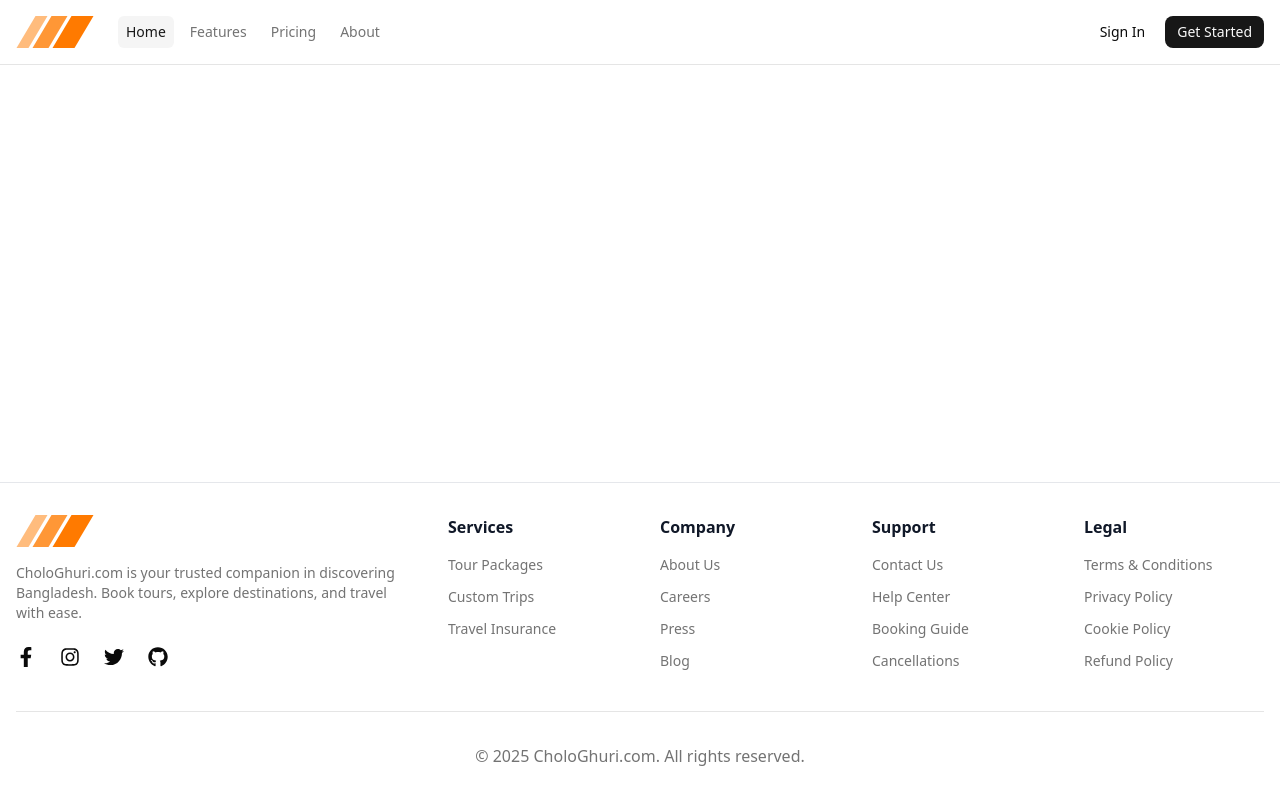
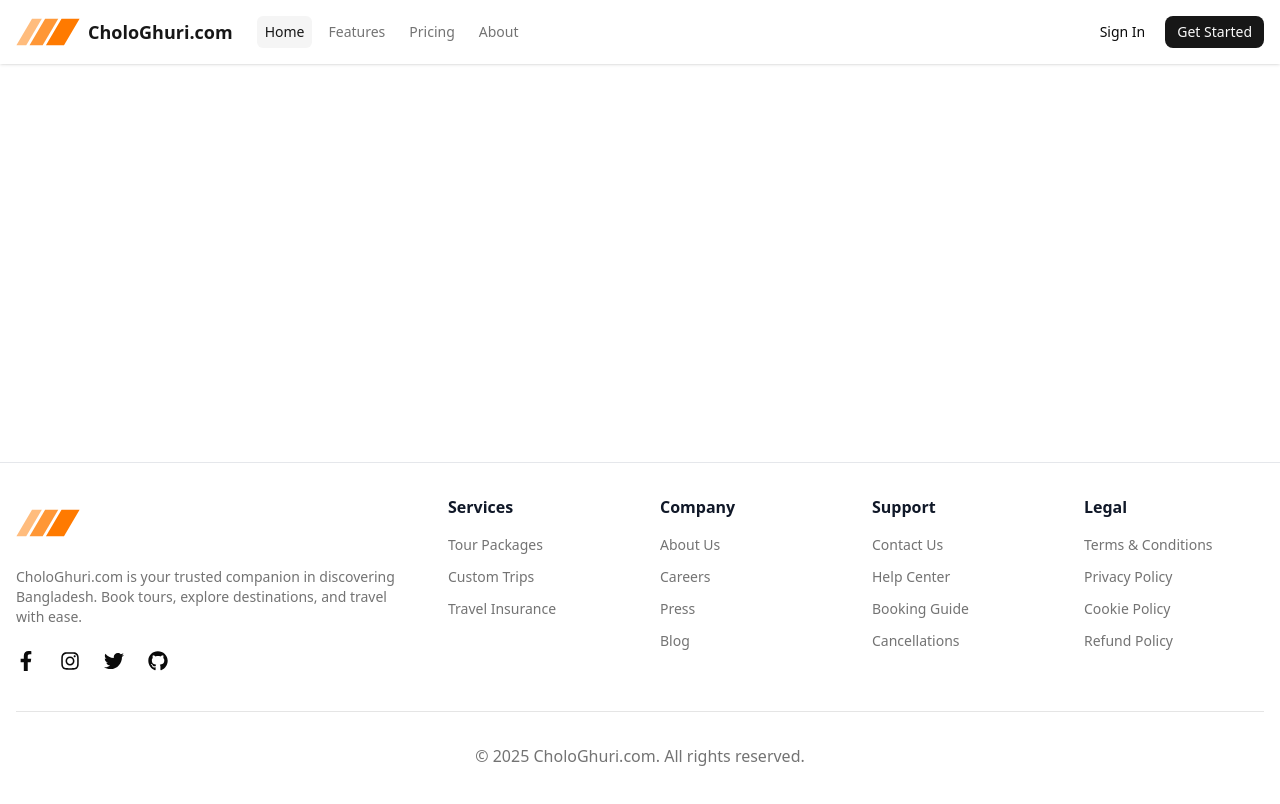
Before and after one commit to istiak19/CholoGhuri.com-frontend, a React (Vite) app: page / in a window 1280 px wide. Shown: the top 804 px of the page. Built offline with nearby package versions, Linux system fonts and the light colour scheme.

Commit message:
navbar updated

```diff
--- a/src/assets/icons/Logo.tsx
+++ b/src/assets/icons/Logo.tsx
@@ -1,7 +1,17 @@
-const Logo = () => {
+const Logo = ({ className = "w-16 h-14" }) => {
     return (
-        <div>
-            <svg id="logo-38" width="78" height="32" viewBox="0 0 78 32" fill="none" xmlns="http://www.w3.org/2000/svg"> <path d="M55.5 0H77.5L58.5 32H36.5L55.5 0Z" className="ccustom" fill="#FF7A00"></path> <path d="M35.5 0H51.5L32.5 32H16.5L35.5 0Z" className="ccompli1" fill="#FF9736"></path> <path d="M19.5 0H31.5L12.5 32H0.5L19.5 0Z" className="ccompli2" fill="#FFBC7D"></path> </svg>
+        <div className={className}>
+            <svg
+                id="logo-38"
+                viewBox="0 0 78 32"
+                fill="none"
+                xmlns="http://www.w3.org/2000/svg"
+                className="w-full h-full"
+            >
+                <path d="M55.5 0H77.5L58.5 32H36.5L55.5 0Z" fill="#FF7A00" />
+                <path d="M35.5 0H51.5L32.5 32H16.5L35.5 0Z" fill="#FF9736" />
+                <path d="M19.5 0H31.5L12.5 32H0.5L19.5 0Z" fill="#FFBC7D" />
+            </svg>
         </div>
     );
 };
--- a/src/components/layout/Navbar.tsx
+++ b/src/components/layout/Navbar.tsx
@@ -1,18 +1,9 @@
-import Logo from "@/assets/icons/logo"
+import Logo from "@/assets/icons/Logo"
 import { Button } from "@/components/ui/button"
-import {
-  NavigationMenu,
-  NavigationMenuItem,
-  NavigationMenuLink,
-  NavigationMenuList,
-} from "@/components/ui/navigation-menu"
-import {
-  Popover,
-  PopoverContent,
-  PopoverTrigger,
-} from "@/components/ui/popover"
+import { NavigationMenu, NavigationMenuItem, NavigationMenuLink, NavigationMenuList } from "@/components/ui/navigation-menu"
+import { Popover, PopoverContent, PopoverTrigger } from "@/components/ui/popover"
+import { Link } from "react-router"
 
-// Navigation links array to be used in both desktop and mobile menus
 const navigationLinks = [
   { href: "#", label: "Home", active: true },
   { href: "#", label: "Features" },
@@ -22,11 +13,47 @@ const navigationLinks = [
 
 export default function Navbar() {
   return (
-    <header className="border-b">
-      <div className="px-4 container mx-auto flex h-16 items-center justify-between gap-4">
-        {/* Left side */}
+    <header className="shadow sticky top-0 z-50">
+      <div className="px-4 container mx-auto flex h-16 items-center justify-between">
+        <div className="flex items-center justify-between gap-6">
+          {/* Left: Logo */}
+          <Link
+            to="/"
+            className="flex items-center gap-2 text-primary hover:text-primary/90 font-semibold text-lg"
+          >
+            <Logo />
+            <span>CholoGhuri.com</span>
+          </Link>
+
+          {/* Center: Navigation menu (hidden on small screens) */}
+          <NavigationMenu className="max-md:hidden">
+            <NavigationMenuList className="gap-2">
+              {navigationLinks.map((link, index) => (
+                <NavigationMenuItem key={index}>
+                  <NavigationMenuLink
+                    active={link.active}
+                    href={link.href}
+                    className="text-muted-foreground hover:text-primary py-1.5 font-medium"
+                  >
+                    {link.label}
+                  </NavigationMenuLink>
+                </NavigationMenuItem>
+              ))}
+            </NavigationMenuList>
+          </NavigationMenu>
+        </div>
+
+        {/* Right: Auth Buttons + Mobile Menu Trigger */}
         <div className="flex items-center gap-2">
-          {/* Mobile menu trigger */}
+          {/* Mobile menu trigger (shown on small screens) */}
+          {/* Auth Buttons */}
+          <Button asChild variant="ghost" size="sm" className="text-sm">
+            <a href="#">Sign In</a>
+          </Button>
+          <Button asChild size="sm" className="text-sm hidden md:inline-flex">
+            <a href="#">Get Started</a>
+          </Button>
+
           <Popover>
             <PopoverTrigger asChild>
               <Button
@@ -44,11 +71,10 @@ export default function Navbar() {
                   strokeWidth="2"
                   strokeLinecap="round"
                   strokeLinejoin="round"
-                  xmlns="http://www.w3.org/2000/svg"
                 >
                   <path
                     d="M4 12L20 12"
-                    className="origin-center -translate-y-[7px] transition-all duration-300 ease-[cubic-bezier(.5,.85,.25,1.1)] group-aria-expanded:translate-x-0 group-aria-expanded:translate-y-0 group-aria-expanded:rotate-[315deg]"
+                    className="origin-center -translate-y-[7px] transition-all duration-300 ease-[cubic-bezier(.5,.85,.25,1.1)] group-aria-expanded:rotate-[315deg]"
                   />
                   <path
                     d="M4 12H20"
@@ -56,19 +82,19 @@ export default function Navbar() {
                   />
                   <path
                     d="M4 12H20"
-                    className="origin-center translate-y-[7px] transition-all duration-300 ease-[cubic-bezier(.5,.85,.25,1.1)] group-aria-expanded:translate-y-0 group-aria-expanded:rotate-[135deg]"
+                    className="origin-center translate-y-[7px] transition-all duration-300 ease-[cubic-bezier(.5,.85,.25,1.1)] group-aria-expanded:rotate-[135deg]"
                   />
                 </svg>
               </Button>
             </PopoverTrigger>
-            <PopoverContent align="start" className="w-36 p-1 md:hidden">
+            <PopoverContent align="end" className="w-36 p-1 md:hidden">
               <NavigationMenu className="max-w-none *:w-full">
-                <NavigationMenuList className="flex-col items-start gap-0 md:gap-2">
+                <NavigationMenuList className="flex-col items-start gap-0">
                   {navigationLinks.map((link, index) => (
                     <NavigationMenuItem key={index} className="w-full">
                       <NavigationMenuLink
                         href={link.href}
-                        className="py-1.5"
+                        className="py-1.5 w-full block"
                         active={link.active}
                       >
                         {link.label}
@@ -79,39 +105,8 @@ export default function Navbar() {
               </NavigationMenu>
             </PopoverContent>
           </Popover>
-          {/* Main nav */}
-          <div className="flex items-center gap-6">
-            <a href="#" className="text-primary hover:text-primary/90">
-              <Logo />
-            </a>
-            {/* Navigation menu */}
-            <NavigationMenu className="max-md:hidden">
-              <NavigationMenuList className="gap-2">
-                {navigationLinks.map((link, index) => (
-                  <NavigationMenuItem key={index}>
-                    <NavigationMenuLink
-                      active={link.active}
-                      href={link.href}
-                      className="text-muted-foreground hover:text-primary py-1.5 font-medium"
-                    >
-                      {link.label}
-                    </NavigationMenuLink>
-                  </NavigationMenuItem>
-                ))}
-              </NavigationMenuList>
-            </NavigationMenu>
-          </div>
-        </div>
-        {/* Right side */}
-        <div className="flex items-center gap-2">
-          <Button asChild variant="ghost" size="sm" className="text-sm">
-            <a href="#">Sign In</a>
-          </Button>
-          <Button asChild size="sm" className="text-sm">
-            <a href="#">Get Started</a>
-          </Button>
         </div>
       </div>
     </header>
-  )
-}
+  );
+};
```
